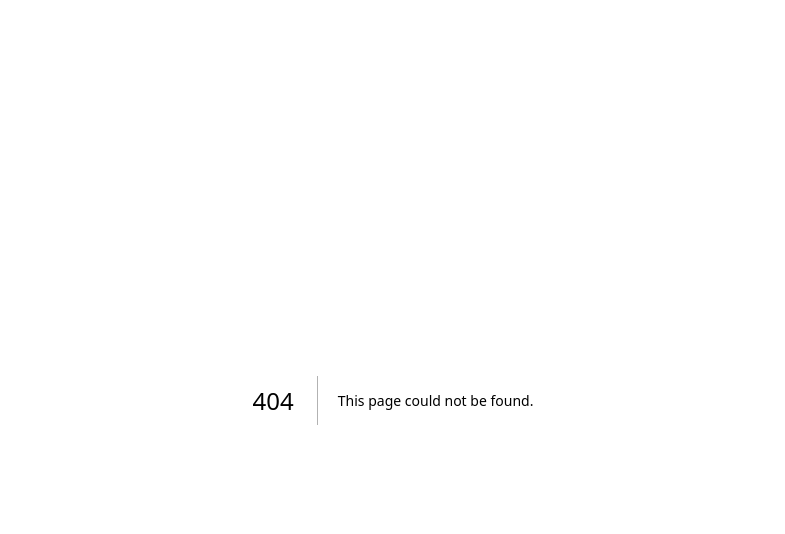
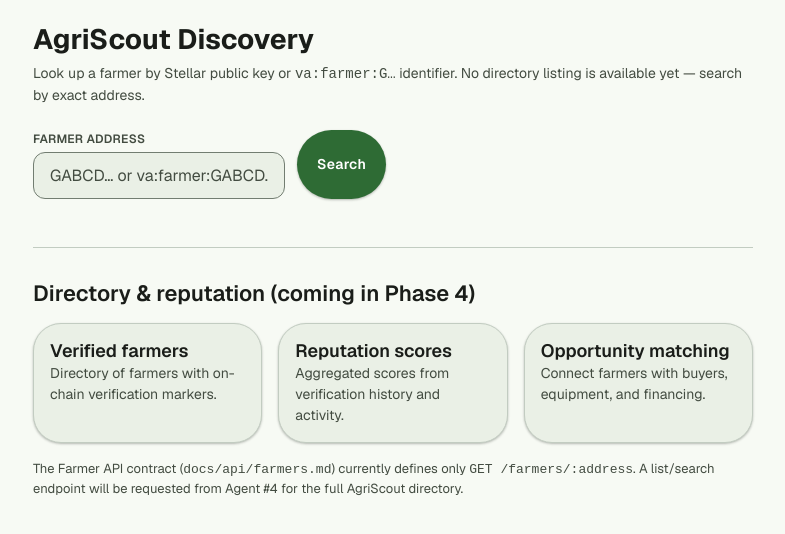
Before and after one commit to KXYWISE/verdant-chain-frontend, a Next.js app: page /discover in a window 1280 px wide. Before the commit this address had no page. Shown: the top 534 px of the page, without its empty margins (247-1032 px from the left). Built offline with nearby package versions, Linux system fonts and the light colour scheme.

Commit message:
feat: add AgriScout discovery page at /discover
Lookup-by-address search with result card; empty-state grid for future directory/reputation; documents missing list endpoint for Agent #4.

```diff
--- /dev/null
+++ b/src/app/discover/SearchDiscoveryClient.tsx
@@ -0,0 +1,146 @@
+"use client"
+
+import { useState } from "react"
+import { Card } from "@/components/ui"
+import { Heading, Text, StatusPill, Button, Spinner, Input } from "@/components/ui"
+import { getFarmer } from "@/lib/api/farmers"
+import { isNotFound } from "@/lib/api/client"
+import { toFarmerId, shortAddress } from "@/lib/api/address"
+import { Grid, Stack } from "@/components/ui"
+import styles from "./search-discovery.module.css"
+
+export function SearchDiscoveryClient() {
+  const [query, setQuery] = useState("")
+  const [result, setResult] = useState<{
+    farmer: Awaited<ReturnType<typeof getFarmer>> | null
+    error: Error | null
+    loading: boolean
+  }>({ farmer: null, error: null, loading: false })
+
+  const handleSearch = async (e: React.FormEvent) => {
+    e.preventDefault()
+    const normalized = query.trim()
+    if (!normalized) return
+    setResult({ farmer: null, error: null, loading: true })
+    try {
+      const farmer = await getFarmer(normalized)
+      setResult({ farmer, error: null, loading: false })
+    } catch (error) {
+      setResult({ farmer: null, error: error as Error, loading: false })
+    }
+  }
+
+  return (
+    <div className={styles.container}>
+      <Heading as="h2">AgriScout Discovery</Heading>
+      <Text as="p" tone="muted" className={styles.subtitle}>
+        Look up a farmer by Stellar public key or <code>va:farmer:G…</code> identifier. No directory
+        listing is available yet — search by exact address.
+      </Text>
+
+      <form onSubmit={handleSearch} className={styles.form}>
+        <Input
+          label="Farmer address"
+          placeholder="GABCD… or va:farmer:GABCD…"
+          value={query}
+          onChange={(e) => setQuery(e.target.value)}
+        />
+        <Button type="submit" loading={false}>
+          Search
+        </Button>
+      </form>
+
+      {result.loading && (
+        <Spinner size="md" label="Looking up farmer…" className={styles.spinner} />
+      )}
+
+      {result.error && (
+        <Card elevation={1} className={styles.errorCard}>
+          {isNotFound(result.error) ? (
+            <>
+              <StatusPill tone="error" label="Not found" />
+              <Text as="p">No farmer registered at that address.</Text>
+            </>
+          ) : (
+            <>
+              <StatusPill tone="error" label="Error" />
+              <Text as="p" tone="error">
+                {result.error?.message ?? "Unknown error"}
+              </Text>
+            </>
+          )}
+        </Card>
+      )}
+
+      {result.farmer && (
+        <Card elevation={1} className={styles.resultCard}>
+          <div className={styles.header}>
+            <StatusPill
+              tone={result.farmer.registered ? "success" : "pending"}
+              label={result.farmer.registered ? "Registered" : "Not registered"}
+            />
+            {result.farmer.id && <span className={styles.farmerId}>{result.farmer.id}</span>}
+          </div>
+          <div className={styles.meta}>
+            {result.farmer.metadata && (
+              <>
+                <p>
+                  <strong>Name:</strong> {result.farmer.metadata.profile.name}
+                </p>
+                {result.farmer.metadata.profile.region && (
+                  <p>
+                    <strong>Region:</strong> {result.farmer.metadata.profile.region}
+                  </p>
+                )}
+                {result.farmer.metadata.profile.district && (
+                  <p>
+                    <strong>District:</strong> {result.farmer.metadata.profile.district}
+                  </p>
+                )}
+                {result.farmer.metadata.profile.bio && (
+                  <p>
+                    <strong>Bio:</strong> {result.farmer.metadata.profile.bio}
+                  </p>
+                )}
+              </>
+            )}
+            {result.farmer.verificationMarkers && result.farmer.verificationMarkers.length > 0 && (
+              <div className={styles.markers}>
+                {result.farmer.verificationMarkers.map((marker, i) => (
+                  <span key={i} className={styles.marker}>
+                    <StatusPill tone="info" label={marker.kind} />
+                  </span>
+                ))}
+              </div>
+            )}
+          </div>
+        </Card>
+      )}
+
+      <section className={styles.future} aria-labelledby="future-heading">
+        <Heading as="h3" id="future-heading">
+          Directory & reputation (coming in Phase 4)
+        </Heading>
+        <Grid cols={3} gap={4} responsive className={styles.futureGrid}>
+          <Card elevation={1} container>
+            <Heading as="h4">Verified farmers</Heading>
+            <Text tone="muted">Directory of farmers with on-chain verification markers.</Text>
+          </Card>
+          <Card elevation={1} container>
+            <Heading as="h4">Reputation scores</Heading>
+            <Text tone="muted">Aggregated scores from verification history and activity.</Text>
+          </Card>
+          <Card elevation={1} container>
+            <Heading as="h4">Opportunity matching</Heading>
+            <Text tone="muted">Connect farmers with buyers, equipment, and financing.</Text>
+          </Card>
+        </Grid>
+        <Text tone="muted" className={styles.note}>
+          The Farmer API contract (<code>docs/api/farmers.md</code>) currently defines only{" "}
+          <code>GET /farmers/:address</code>. A list/search endpoint will be requested from Agent #4
+          for the full AgriScout directory.
+        </Text>
+      </section>
+    </div>
+  )
+}
--- /dev/null
+++ b/src/app/discover/page.tsx
@@ -0,0 +1,5 @@
+import { SearchDiscoveryClient } from "./SearchDiscoveryClient"
+
+export default function DiscoverPage() {
+  return <SearchDiscoveryClient />
+}
--- /dev/null
+++ b/src/app/discover/search-discovery.module.css
@@ -0,0 +1,70 @@
+.container {
+  max-width: 48rem;
+  margin: 0 auto;
+  padding: var(--va-space-6);
+}
+
+.subtitle {
+  margin-top: var(--va-space-2);
+  margin-bottom: var(--va-space-6);
+}
+
+.form {
+  display: flex;
+  gap: var(--va-space-3);
+  margin-bottom: var(--va-space-6);
+}
+
+.spinner {
+  margin-top: var(--va-space-4);
+}
+
+.errorCard,
+.resultCard {
+  padding: var(--va-space-6);
+}
+
+.errorCard {
+  border-color: var(--va-error);
+}
+
+.header {
+  display: flex;
+  align-items: center;
+  gap: var(--va-space-3);
+  margin-bottom: var(--va-space-4);
+}
+
+.farmerId {
+  font-family: var(--va-font-mono);
+  font-size: var(--va-type-label-md);
+  color: var(--va-on-surface-variant);
+}
+
+.meta {
+  display: flex;
+  flex-direction: column;
+  gap: var(--va-space-2);
+}
+
+.markers {
+  display: flex;
+  flex-wrap: wrap;
+  gap: var(--va-space-2);
+  margin-top: var(--va-space-3);
+}
+
+.future {
+  margin-top: var(--va-space-12);
+  padding-top: var(--va-space-8);
+  border-top: 1px solid var(--va-outline-variant);
+}
+
+.futureGrid {
+  margin-top: var(--va-space-4);
+}
+
+.note {
+  margin-top: var(--va-space-4);
+  font-size: var(--va-type-body-sm);
+}
```
